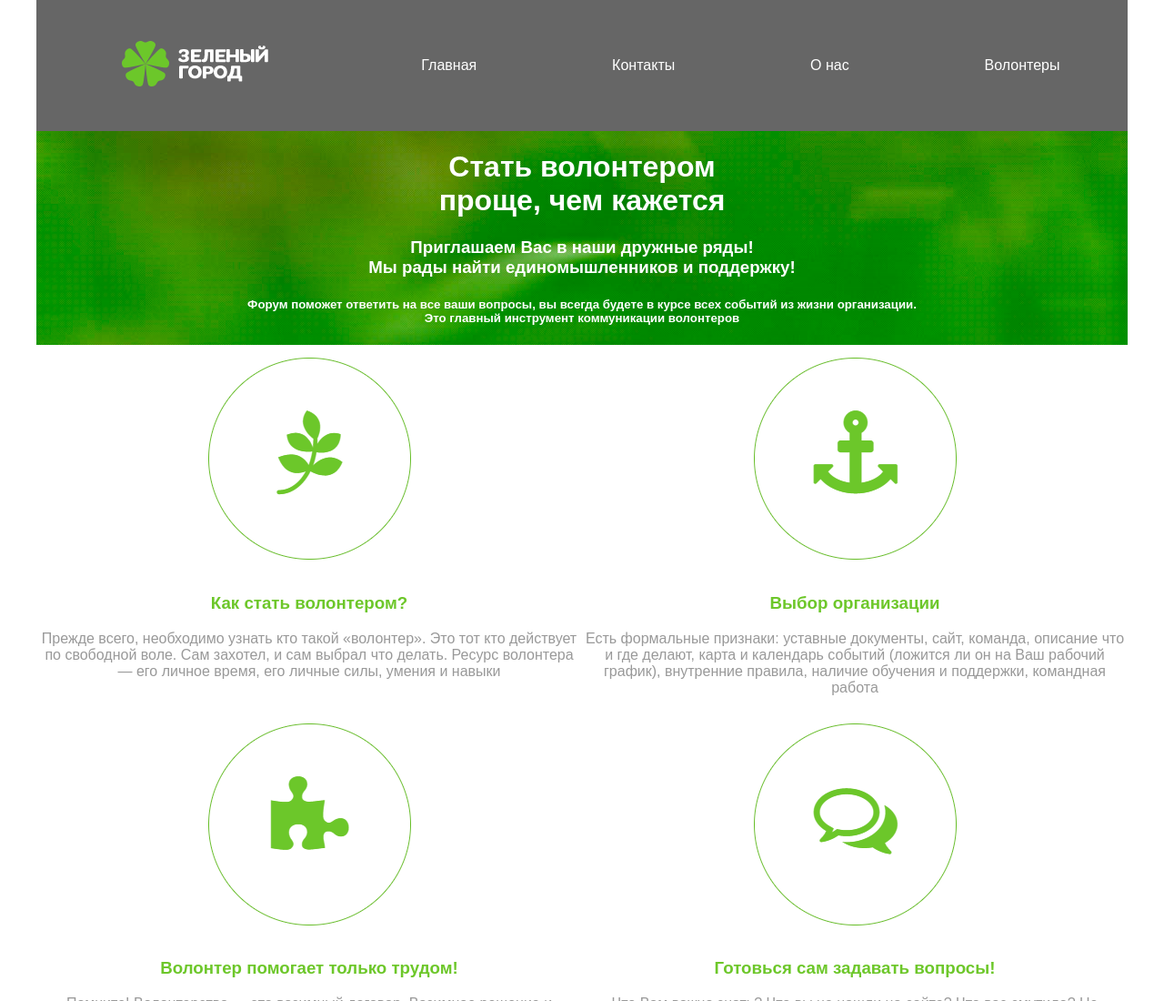
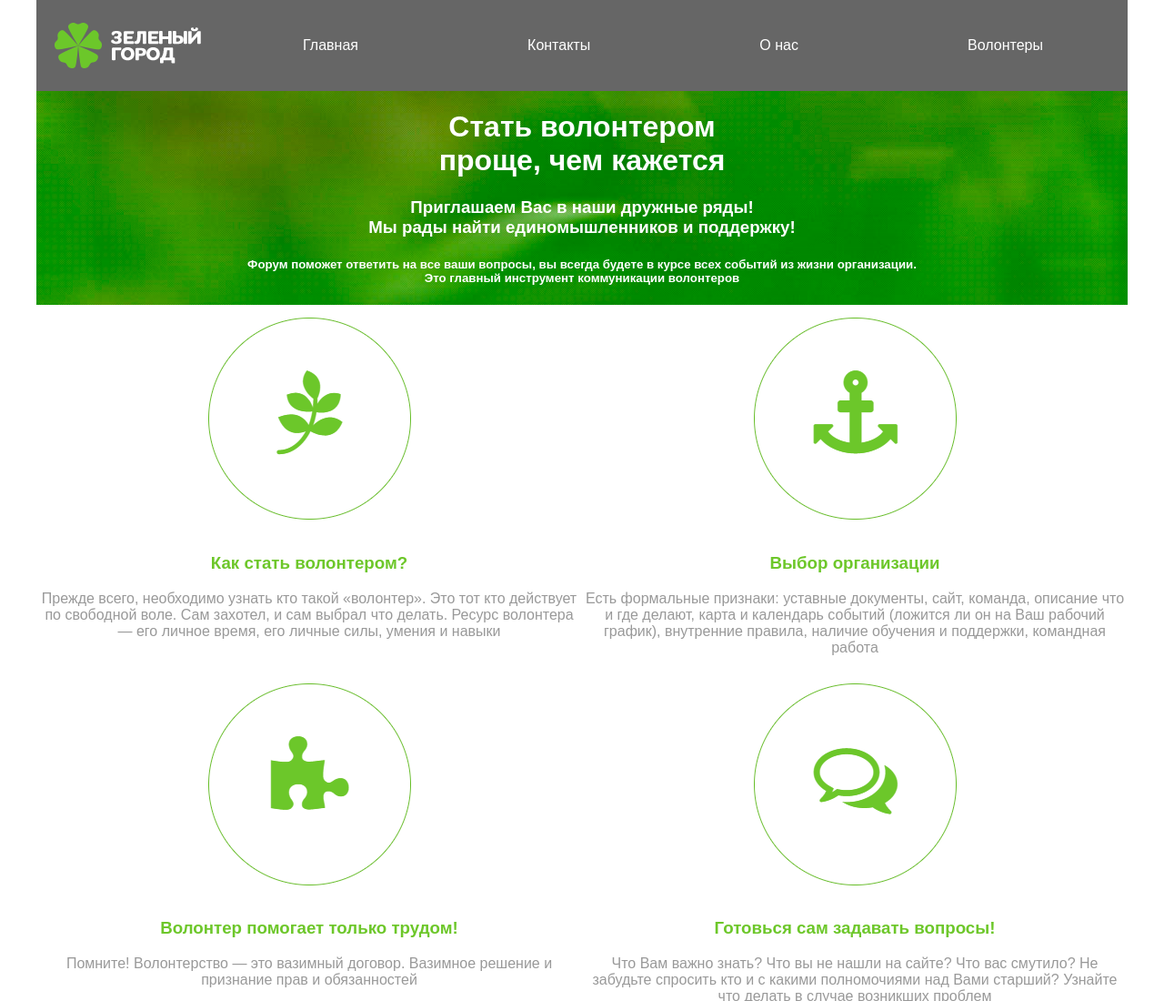
Before and after one commit to nik0107/Green_city-master, a plain HTML site: page index.html in a window 1280 px wide. Shown: the top 1100 px of the page at 91% size. Drawn offline with Linux system fonts and the light colour scheme.

Commit message:
Доработана главная

```diff
--- a/index.html
+++ b/index.html
@@ -12,12 +12,9 @@
 <body>
 
     <nav class="footer">
+        <img src="img/logo.png" alt="logo" style="background-color: #666666;">
         <div class="footer-wrapper">
-            <div>
-                <div>
-                    <img src="img/logo.png" alt="logo">
-                </div>
-            </div>
+
 
             <div>
                 <a href="index.html">Главная</a>
--- a/style/style.css
+++ b/style/style.css
@@ -101,6 +101,7 @@ body {
 .footer {
     display: flex;
     justify-content: center;
+    width: 1200px;
 }
 .footer-wrapper {
     background-color: #666666;
```
